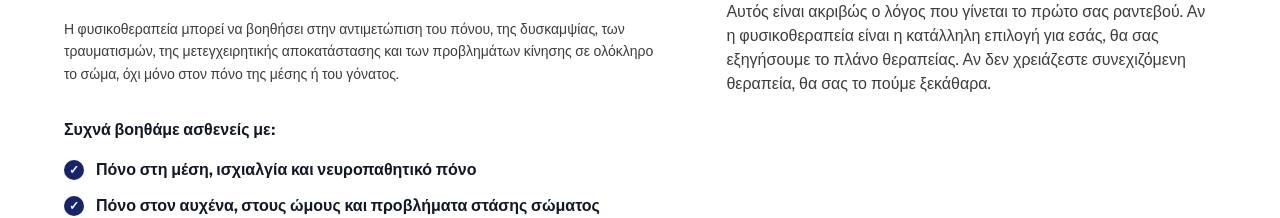
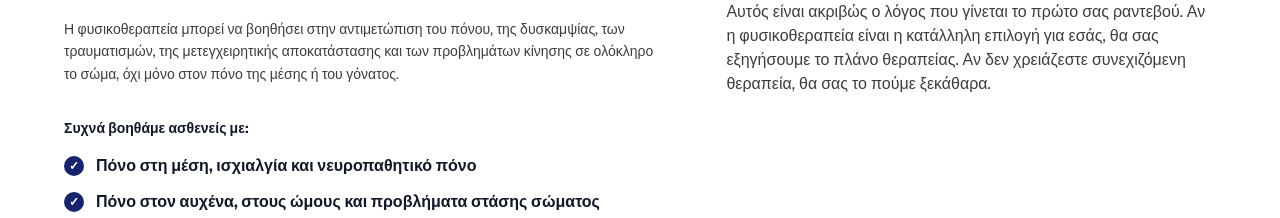
Before and after one commit to Ermeion/ermeion-website, a React (Vite) app: page / in a window 1280 px wide. Shown: the part 1691-1909 px from the top of the page. Built offline with nearby package versions, Linux system fonts and the light colour scheme.

Commit message:
Updated App.tsx

```diff
--- a/src/App.tsx
+++ b/src/App.tsx
@@ -300,7 +300,7 @@ function WhyErmeionSection() {
           </div>
 
           {/* Checklist header */}
-          <p className="text-sm sm:text-base font-bold text-gray-900 mb-4">
+          <p className="text-sm sm:sm font-bold text-gray-900 mb-4">
             Συχνά βοηθάμε ασθενείς με:
           </p>
 
```
